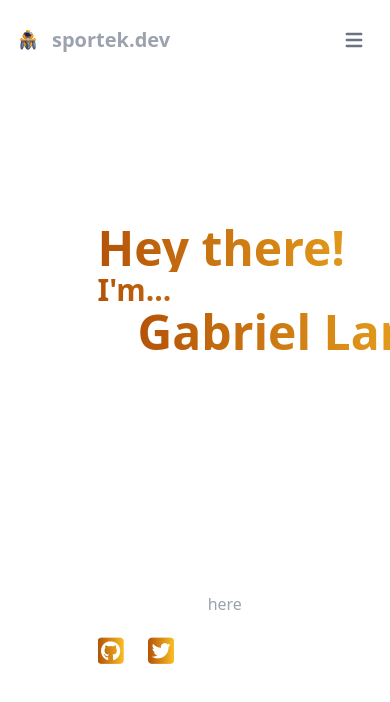
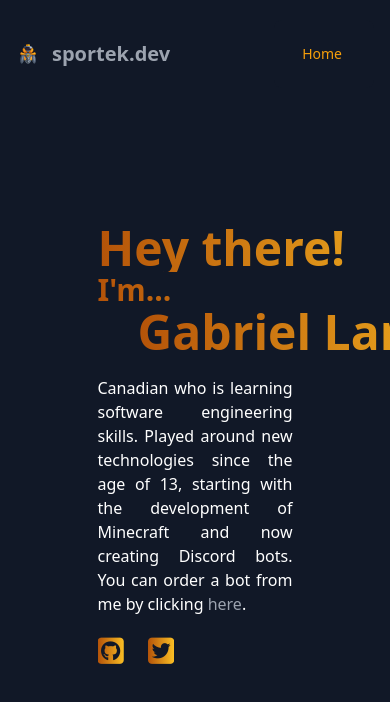
Before and after one commit to Sportek/website, a website: page src/index.html in a window 390 px wide. Drawn offline with Linux system fonts and the light colour scheme.

Commit message:
Fixing some problems

```diff
--- a/src/index.html
+++ b/src/index.html
@@ -9,45 +9,23 @@
     <script src="https://kit.fontawesome.com/3cac1ec1c5.js" crossorigin="anonymous"></script>
 </head>
 <header>
-    <nav class="bg-white border-gray-200 px-2 sm:px-4 py-2.5 dark:bg-gray-900">
+    <nav class="border-gray-200 px-2 sm:px-4 py-2.5 bg-gray-900">
         <div class="container flex flex-wrap justify-between items-center mx-auto">
             <a href="#" class="flex items-center">
-                <img src="images/robot.png" class="mr-3 h-6 sm:h-8" alt="Flowbite Logo"/>
+                <img src="images/robot.png" class="mr-3 h-6 sm:h-8" alt="Logo"/>
                 <span class="self-center text-xl font-semibold whitespace-nowrap text-gray-400">sportek.dev</span>
             </a>
-            <button data-collapse-toggle="navbar-default" type="button"
-                    class="inline-flex items-center p-2 ml-3 text-sm text-gray-500 rounded-lg md:hidden hover:bg-gray-100 focus:outline-none focus:ring-2 focus:ring-gray-200 dark:text-gray-400 dark:hover:bg-gray-700 dark:focus:ring-gray-600"
-                    aria-controls="navbar-default" aria-expanded="false">
-                <span class="sr-only">Open main menu</span>
-                <svg class="w-6 h-6" aria-hidden="true" fill="currentColor" viewBox="0 0 20 20"
-                     xmlns="http://www.w3.org/2000/svg">
-                    <path fill-rule="evenodd"
-                          d="M3 5a1 1 0 011-1h12a1 1 0 110 2H4a1 1 0 01-1-1zM3 10a1 1 0 011-1h12a1 1 0 110 2H4a1 1 0 01-1-1zM3 15a1 1 0 011-1h12a1 1 0 110 2H4a1 1 0 01-1-1z"
-                          clip-rule="evenodd"></path>
-                </svg>
-            </button>
-            <div class="hidden w-full md:block md:w-auto" id="navbar-default">
-                <ul class="flex flex-col p-4 mt-4 bg-gray-50 rounded-lg border border-gray-100 md:flex-row md:space-x-8 md:mt-0 md:text-sm md:font-medium md:border-0 md:bg-white dark:bg-gray-800 md:dark:bg-gray-900 dark:border-gray-700">
+                <ul class="flex flex-col p-4 mt-4 bg-gray-50 rounded-lg border border-gray-100 flex-row space-x-8 mt-0 text-sm font-medium border-0 bg-white bg-gray-900">
                     <li>
                         <a href="#"
-                           class="block py-2 pr-4 pl-3 text-white bg-blue-700 rounded md:bg-transparent md:text-amber-500 md:p-0 dark:text-white dark:hover:text-amber-400"
+                           class="block py-2 pr-4 pl-3 rounded bg-transparent text-amber-500 p-0 text-white hover:text-amber-400"
                            aria-current="page">Home</a>
                     </li>
-<!--                                        <li>-->
-<!--                                            <a href="#" class="block py-2 pr-4 pl-3 text-gray-700 rounded hover:bg-gray-100 md:hover:bg-transparent md:border-0 md:hover:text-orange-700 md:p-0 dark:text-gray-400 md:dark:hover:text-white dark:hover:bg-gray-400 dark:hover:text-white md:dark:hover:bg-transparent">1. Skills</a>-->
-<!--                                        </li>-->
-<!--                                        <li>-->
-<!--                                            <a href="#" class="block py-2 pr-4 pl-3 text-gray-700 rounded hover:bg-gray-100 md:hover:bg-transparent md:border-0 md:hover:text-orange-700 md:p-0 dark:text-gray-400 md:dark:hover:text-white dark:hover:bg-gray-400 dark:hover:text-white md:dark:hover:bg-transparent">2. Projects</a>-->
-<!--                                        </li>-->
-<!--                                        <li>-->
-<!--                                            <a href="#" class="block py-2 pr-4 pl-3 text-gray-700 rounded hover:bg-gray-100 md:hover:bg-transparent md:border-0 md:hover:text-orange-700 md:p-0 dark:text-gray-400 md:dark:hover:text-white dark:hover:bg-gray-400 dark:hover:text-white md:dark:hover:bg-transparent">3. Contact</a>-->
-<!--                                        </li>-->
                 </ul>
-            </div>
         </div>
     </nav>
 </header>
-<body class="bg-white border-gray-200 px-2 sm:px-4 py-2.5 dark:bg-gray-900">
+<body class="border-gray-200 px-2 sm:px-4 py-2.5 bg-gray-900">
 
     <div id="home" class="absolute top-56 right-1/4 left-1/4">
         <div class="w-96">
@@ -61,12 +39,6 @@
 
         <a href="https://github.com/Sportek" target="_blank" rel="noopener noreferrer"><i class="fa-brands fa-square-github text-3xl text-transparent bg-clip-text bg-gradient-to-l from-amber-400 to-amber-700 mt-5 hover:from-gray-400 hover:to-gray-700"></i></a>
         <a href="https://twitter.com/Sportek_" target="_blank" rel="noopener noreferrer"><i class="fa-brands fa-square-twitter text-3xl text-transparent bg-clip-text bg-gradient-to-l from-amber-400 to-amber-700 mt-5 ml-5 hover:from-gray-400 hover:to-gray-700"></i></a>
-<!--        <a href="https://discord.gg/UF6bvgycqn" target="_blank" rel="noopener noreferrer"><i class="fa-brands fa-discord text-3xl text-transparent bg-clip-text bg-gradient-to-l from-amber-400 to-amber-700 mt-10 ml-5"></i></a>-->
-
     </div>
-
-
-
-
 </body>
 </html>
```
Also changed, not shown: dist/output.css, img/logo.png (deleted), 1 other file.
